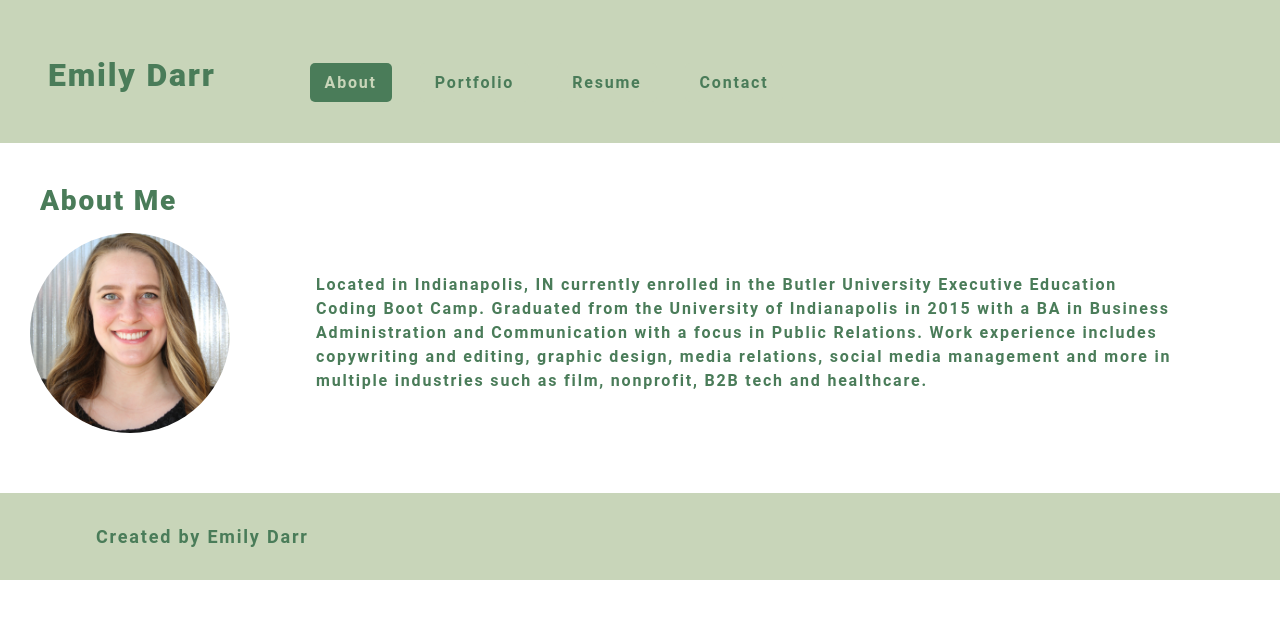
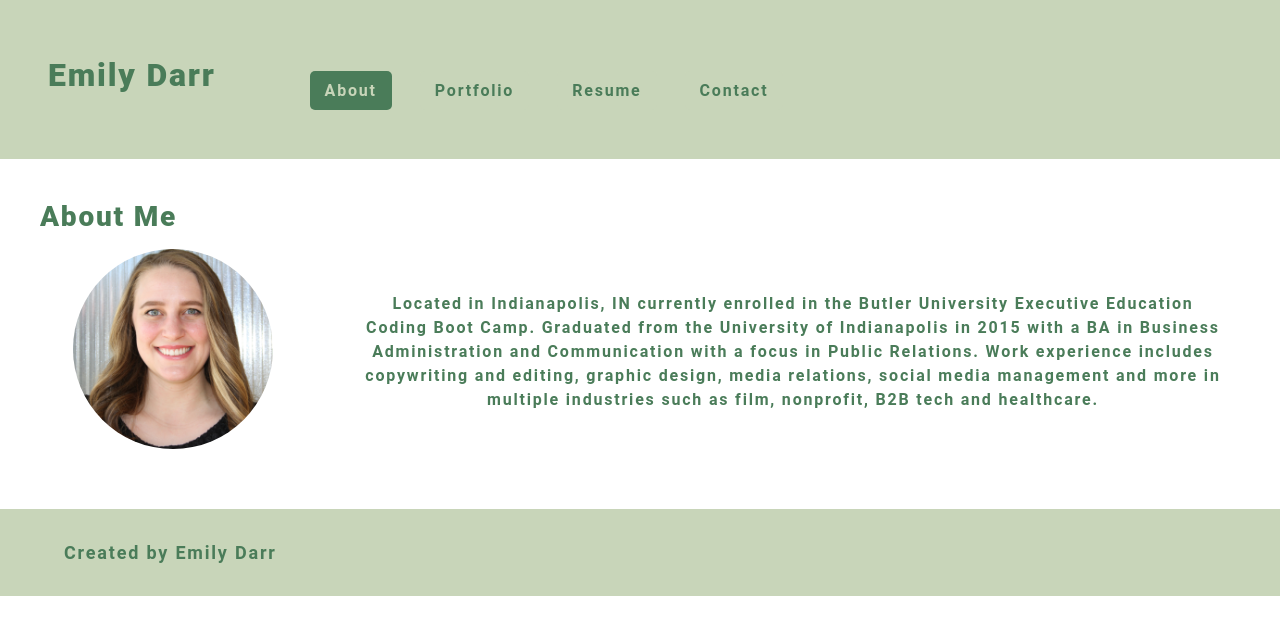
Before and after one commit to emilyadarr/portfolio-react, a React (Create React App) app: page / in a window 1280 px wide. Shown: the top 634 px of the page. Built offline with nearby package versions, Linux system fonts and the light colour scheme.

Commit message:
style changes

```diff
--- a/src/components/Navigation/index.js
+++ b/src/components/Navigation/index.js
@@ -8,7 +8,7 @@ function Navigation({ currentPage, handlePageChange }) {
       </h2>
       <nav>
         <ul className="flex-row">
-          <li className="mx-2 nav-item">
+          <li className="mx-2 my-1 nav-item">
             <a
               href="#about"
               onClick={() => handlePageChange('About')}
@@ -17,7 +17,7 @@ function Navigation({ currentPage, handlePageChange }) {
               About
             </a>
           </li>
-          <li className="mx-2 nav-item">
+          <li className="mx-2 my-1 nav-item">
             <a
               href="#portfolio"
               onClick={() => handlePageChange('Portfolio')}
@@ -26,7 +26,7 @@ function Navigation({ currentPage, handlePageChange }) {
               Portfolio
             </a>
           </li>
-          <li className="mx-2 nav-item">
+          <li className="mx-2 my-1 nav-item">
             <a
               href="#Resume"
               onClick={() => handlePageChange('Resume')}
@@ -35,7 +35,7 @@ function Navigation({ currentPage, handlePageChange }) {
               Resume
             </a>
           </li>
-          <li className="mx-2 nav-item">
+          <li className="mx-2 my-1 nav-item">
             <a
               href="#contact"
               onClick={() => handlePageChange('Contact')}
--- a/src/components/Portfolio/index.js
+++ b/src/components/Portfolio/index.js
@@ -5,9 +5,9 @@ import projects from '../../projects.json';
 const Portfolio = () => {
   return (
     <section className="my-5">
-    <h3 id="about">Portfolio</h3>
+    <h3>Portfolio</h3>
 
-    <div className='container flex-row space-between'>
+    <div className='container flex-row center'>
       {projects.map((project) => (
         <Project key={project.id} image={project.image} name={project.name} github={project.github} deployed={project.deployed} description={project.description}/>
 
--- a/src/components/Project/index.js
+++ b/src/components/Project/index.js
@@ -36,7 +36,7 @@ const Project = (props) => {
 
   // ];
   return (
-    <div className='my-2'>
+    <div className='my-2 mx-2'>
         <ImgOverlay
           alt={props.name}
           imgSrc={require(`../../assets/images/${props.image}.jpg`)}
--- a/src/index.css
+++ b/src/index.css
@@ -8,27 +8,6 @@
   --spacing-two: calc(1rem);
   --spacing-five: calc(2.5rem);
 }
-
-/* body {
-  margin: 0;
-  font-family: -apple-system, BlinkMacSystemFont, 'Segoe UI', 'Roboto', 'Oxygen',
-    'Ubuntu', 'Cantarell', 'Fira Sans', 'Droid Sans', 'Helvetica Neue',
-    sans-serif;
-  -webkit-font-smoothing: antialiased;
-  -moz-osx-font-smoothing: grayscale;
-} */
-
-/* code {
-  font-family: source-code-pro, Menlo, Monaco, Consolas, 'Courier New',
-    monospace;
-} */
-
-
-/* main {
-	margin: 0 auto;
-	max-width: 90%;
-  padding: 50px 30px;
-} */
 
 * {
   box-sizing: border-box;
@@ -41,7 +20,6 @@ body {
 
 body {
   margin: 0;
-  /* padding: 50px 40px; */
   font-weight: 600;
   line-height: 1.5;
   font-size: 18px;
@@ -75,7 +53,6 @@ h2 {
 
 h3 {
   font-size: 1.75rem;
-  /* padding-left: 10px; */
 }
 
 h4 {
@@ -112,14 +89,6 @@ header {
   padding: 50px 40px 30px 40px;
 
 }
-
-/* header a {
-  color: var(--primary);
-}
-
-header a:hover {
-  color: var(--light);
-} */
 
 footer {
   background: var(--light);
@@ -179,10 +148,6 @@ li {
   list-style: none;
 }
 
-/* nav a:hover {
-  text-decoration: none;
-} */
-
 nav  li {
   cursor: pointer;
 }
@@ -208,6 +173,7 @@ nav  li {
 	font-weight: 600;
 	padding: 10px 15px;
   text-decoration: none;
+
 }
 
 .nav-link:hover {
@@ -220,6 +186,7 @@ nav  li {
 	font-weight: 600;
 	padding: 10px 15px;
   text-decoration: none;
+
 }
 
 textarea {
@@ -232,7 +199,7 @@ textarea {
 }
 
 .container {
-  width: 85%;
+  width: 90%;
   max-width: 1200px;
   margin-left: auto;
   margin-right: auto;
@@ -249,6 +216,11 @@ textarea {
 
 .flex-end {
   justify-content: flex-end;
+}
+
+.center {
+  align-items: center;
+  justify-content: center;
 }
 
 .mx-1 {
@@ -314,38 +286,15 @@ textarea {
   cursor: pointer;
 }
 
-.modalBackdrop {
-	background: rgba(0, 0, 0, .65);
-	bottom: 0;
-	left: 0;
-	overflow: auto;
-	position: fixed;
-	right: 0;
-	top: 0;
-	z-index: 1;
-}
-
-.modalContainer {
-	background: var(--darker);
-	border-radius: 5px;
-	max-width: 100%;
-	margin: 50px auto;
-	padding: 15px;
-	width: 960px;
-}
-
-.modalTitle {
-	font-size: 18px;
-	font-weight: 600;
-	margin-bottom: 25px;
-}
-
 .headshot {
+  display: block;
+  margin-left: auto;
+  margin-right: auto;
   border-radius: 50%;
   height: 200px;
   width: 200px;
-  display: flex;
-  flex-wrap: wrap;
+  /* display: flex;
+  flex-wrap: wrap; */
 }
 
 .bio {
@@ -389,3 +338,72 @@ a {
 .navActive {
   color: var(--light);
 }
+
+/* col-sm */
+@media screen and (min-width: 300px) {
+  /* fix nav */
+  /* center about */
+  h3 {
+    text-align: center;
+  }
+  /* .headshot {
+    display: block;
+    margin-left: auto;
+    margin-right: auto;
+  } */
+  .bio {
+    padding: 5px;
+  }
+
+  .bio p {
+    text-align: center;
+    padding-top: 5px;
+  }
+
+  }
+
+/* col-sm */
+@media screen and (min-width: 768px) {
+/* center about */
+
+h3 {
+  text-align: left;
+}
+
+.bio {
+  display: flex;
+  flex-wrap: wrap;
+  justify-content: space-between;
+  padding: 10px 10px 20px 30px;
+}
+
+.bio p {
+  width: 70%;
+  display: flex;
+  flex-wrap: wrap;
+  font-size: 16px;
+  line-height: 1.5;
+  margin: auto;
+}
+
+}
+
+/* col-md */
+@media screen and (min-width: 768px) {
+/* center portfolio items */
+}
+
+/* col-lg */
+@media screen and (min-width: 992px) {
+  nav {
+    width: auto;
+    justify-content: flex-end;
+  }
+
+
+}
+
+/* col-xl */
+@media screen and (min-width: 1200px) {
+
+}
```
